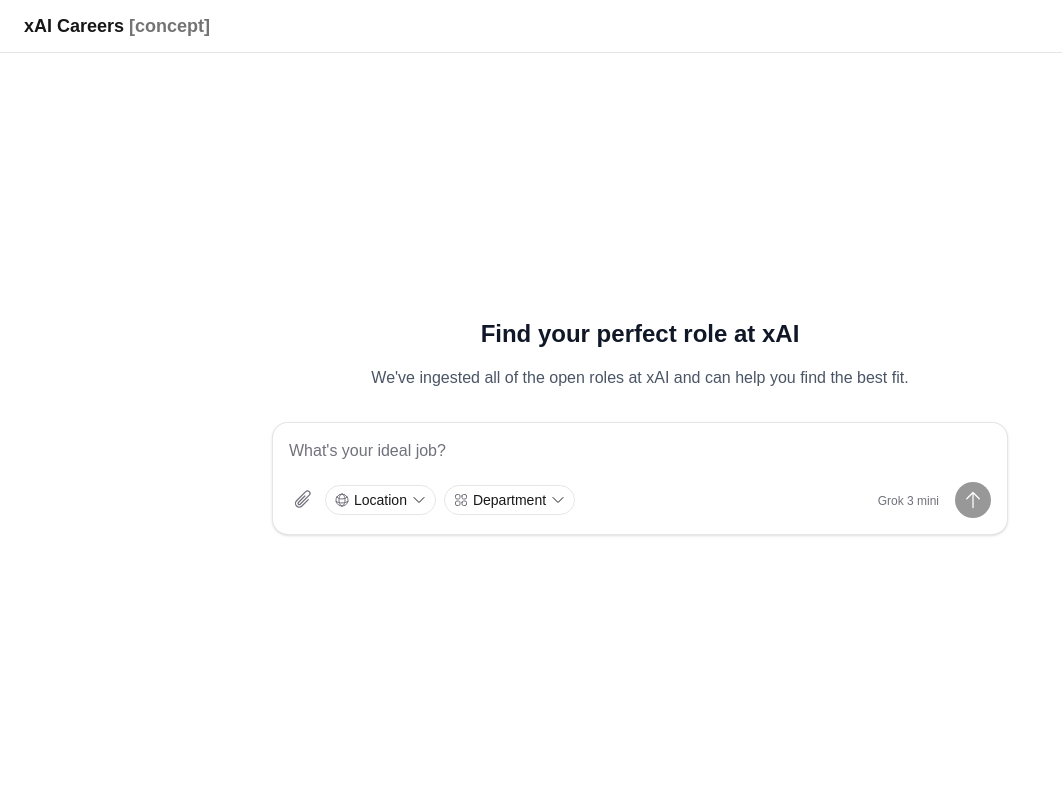
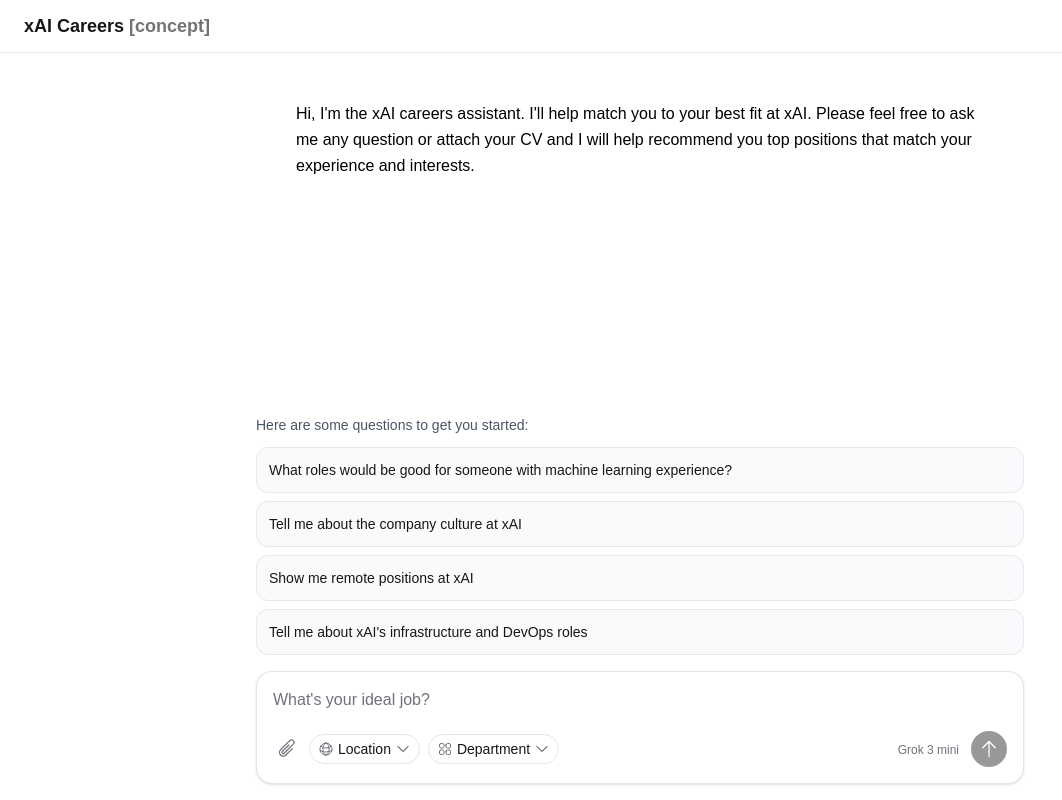
Before and after one commit to enesgrahovac/xai-careers, a Next.js app: page / in a window 1280 px wide. Shown: the whole page, without its empty margins (0-1062 px from the left). Built offline with nearby package versions, Linux system fonts and the light colour scheme.

Commit message:
onboarding welcome message and get started questions for launch page

```diff
--- a/src/components/ChatContainer.tsx
+++ b/src/components/ChatContainer.tsx
@@ -1,6 +1,6 @@
 "use client";
 
-import { useRef, useEffect } from "react";
+import { useRef, useEffect, useState } from "react";
 import ChatInput from "@/components/ChatInput";
 import ChatMessage from "@/components/ChatMessage";
 import { useChat, type Message as AIMessage } from "@ai-sdk/react";
@@ -11,6 +11,40 @@ export default function ChatContainer() {
     // to keep it in view than continuously animating the entire container.
     const bottomRef = useRef<HTMLDivElement>(null);
 
+    // State for welcome message streaming effect
+    const [welcomeContent, setWelcomeContent] = useState("");
+    const [isStreamingWelcome, setIsStreamingWelcome] = useState(false);
+    const [showStarterPrompts, setShowStarterPrompts] = useState(false);
+    const [showWelcomeMessage, setShowWelcomeMessage] = useState(false);
+
+    const fullWelcomeMessage = "Hi, I'm the xAI careers assistant. I'll help match you to your best fit at xAI. Please feel free to ask me any question or attach your CV and I will help recommend you top positions that match your experience and interests.";
+
+    const allStarterPrompts = [
+        "What engineering roles are available at xAI?",
+        "Show me remote positions at xAI",
+        "What roles would be good for someone with machine learning experience?",
+        "Tell me about the company culture at xAI",
+        "What data science positions does xAI have open?",
+        "Are there any entry-level opportunities at xAI?",
+        "What roles are available in San Francisco?",
+        "Show me positions in the Research & Product department",
+        "What backend engineering roles does xAI offer?",
+        "Are there any AI/ML research positions available?",
+        "What opportunities exist for senior engineers?",
+        "Tell me about xAI's infrastructure and DevOps roles"
+    ];
+
+    // Function to randomly select starter prompts
+    const getRandomStarterPrompts = () => {
+        const shuffled = [...allStarterPrompts].sort(() => 0.5 - Math.random());
+        // Show 3 on mobile, 4 on desktop
+        const isMobile = typeof window !== 'undefined' && window.innerWidth < 768;
+        const count = isMobile ? 3 : 4;
+        return shuffled.slice(0, count);
+    };
+
+    const [starterPrompts] = useState(() => getRandomStarterPrompts());
+
     const {
         messages,
         append,
@@ -20,12 +54,42 @@ export default function ChatContainer() {
         streamProtocol: "text",
     });
 
+    // Initialize with welcome message on first load
+    useEffect(() => {
+        // Only run this once on mount
+        setShowWelcomeMessage(true);
+        setIsStreamingWelcome(true);
+
+        // Start streaming the welcome message
+        let currentIndex = 0;
+        const streamInterval = setInterval(() => {
+            if (currentIndex < fullWelcomeMessage.length) {
+                const partialMessage = fullWelcomeMessage.slice(0, currentIndex + 1);
+                setWelcomeContent(partialMessage);
+                currentIndex++;
+            } else {
+                clearInterval(streamInterval);
+                setIsStreamingWelcome(false);
+                // Show starter prompts after streaming is done
+                setTimeout(() => {
+                    setShowStarterPrompts(true);
+                }, 666);
+            }
+        }, 20);
+
+        return () => clearInterval(streamInterval);
+    }, []); // Empty dependency array ensures this runs once on mount
+
     const sendMessage = (
         text: string,
         locations: string[],
         departments: string[],
         cvText?: string
     ) => {
+        // Hide starter prompts and welcome message once user sends a message
+        setShowStarterPrompts(false);
+        setShowWelcomeMessage(false);
+
         append(
             { role: "user", content: text },
             {
@@ -36,6 +100,10 @@ export default function ChatContainer() {
                 },
             }
         );
+    };
+
+    const handleStarterPromptClick = (prompt: string) => {
+        sendMessage(prompt, ["Any"], ["Any"]);
     };
 
     // Auto-scroll when new content arrives **only if the user is already near the
@@ -57,27 +125,25 @@ export default function ChatContainer() {
             container.scrollTop = container.scrollHeight;
         }
         console.log(messages, "messages");
-    }, [messages]);
+    }, [messages, welcomeContent]);
 
-    const hasMessages = messages.length > 0;
+    const hasUserMessages = messages.some(m => m.role === 'user');
 
     return (
-        <div
-            /*
-             * Fill all remaining vertical space after the fixed header that lives in
-             * `layout.tsx`.  Because the <body> is a flex-column container, simply
-             * applying `flex-1` here ensures we grow to the full viewport height on
-             * every device without having to hard-code `calc(100vh-56px)`.
-             */
-            className={
-                hasMessages
-                    ? "flex flex-col flex-1 w-full min-h-0"
-                    : "flex flex-col flex-1 justify-center w-full min-h-0"
-            }
-        >
-            {hasMessages && (
+        <div className="flex flex-col flex-1 w-full min-h-0">
             <div ref={scrollRef} className="flex-1 overflow-y-auto">
                 <div className="p-6 space-y-6 max-w-3xl mx-auto">
+                    {/* Show welcome message */}
+                    {showWelcomeMessage && (
+                        <ChatMessage
+                            key="welcome"
+                            role="assistant"
+                            content={welcomeContent}
+                            isThinking={isStreamingWelcome}
+                        />
+                    )}
+
+                    {/* Regular chat messages */}
                     {messages.map((m: AIMessage, idx) => (
                         <ChatMessage
                             key={m.id}
@@ -90,24 +156,29 @@ export default function ChatContainer() {
                     <div ref={bottomRef} />
                 </div>
             </div>
-            )}
-            {!hasMessages && (
-                <div className="text-center mb-8 space-y-4">
-                    <h1 className="text-2xl font-semibold text-gray-900 dark:text-gray-100">
-                        Find your perfect role at xAI
-                    </h1>
-                    <p className="text-gray-600 dark:text-gray-400">
-                        We&apos;ve ingested all of the open roles at xAI and can help you find the best fit.
+
+            <div className="pb-4 px-4 sm:px-0 max-w-3xl mx-auto w-full">
+                {/* Show starter prompts above chat input when no user messages */}
+                {showStarterPrompts && !hasUserMessages && !isStreamingWelcome && (
+                    <div className="space-y-3 mb-4">
+                        <p className="text-sm text-gray-600 dark:text-gray-400 mb-3">
+                            Here are some questions to get you started:
                         </p>
+                        <div className="grid gap-2">
+                            {starterPrompts.map((prompt, index) => (
+                                <button
+                                    key={index}
+                                    onClick={() => handleStarterPromptClick(prompt)}
+                                    className="text-left p-3 text-sm bg-gray-50 dark:bg-gray-800 hover:bg-gray-100 dark:hover:bg-gray-700 rounded-xl border border-gray-200 dark:border-gray-700 transition-colors"
+                                    disabled={isLoading}
+                                >
+                                    {prompt}
+                                </button>
+                            ))}
+                        </div>
                     </div>
                 )}
-            <div
-                className={
-                    hasMessages
-                        ? "pb-4 px-4 sm:px-0 max-w-3xl mx-auto w-full"
-                        : "px-4 max-w-3xl mx-auto w-full"
-                }
-            >
+
                 <ChatInput onSend={sendMessage} disabled={isLoading} />
             </div>
         </div>
--- a/src/components/ChatInput.tsx
+++ b/src/components/ChatInput.tsx
@@ -296,7 +296,7 @@ export default function ChatInput({ onSend, disabled = false }: ChatInputProps)
 
                 {/* Model label */}
                 <Tooltip content="Smart AI model with reasoning capabilities">
-                    <span className="text-xs font-medium text-zinc-500 mr-2 hidden sm:inline cursor-default">Grok 3 mini</span>
+                    <span className="text-xs font-medium text-zinc-500 mr-1 sm:inline cursor-default">Grok 3 mini</span>
                 </Tooltip>
 
                 {/* Send */}
```
Lines whose indentation alone changed are shown as unchanged.
